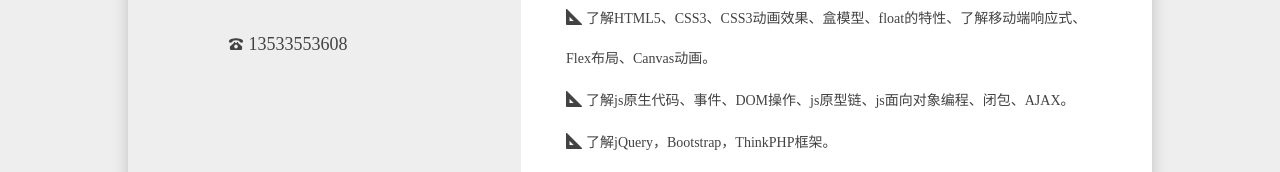
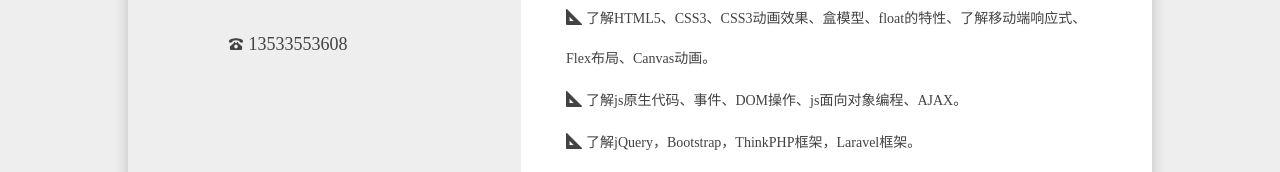
Before and after one commit to EhperYee/About, a plain HTML site: page index.html in a window 1280 px wide. Shown: the part 769-941 px from the top of the page. Drawn offline with Linux system fonts and the light colour scheme.

Commit message:
Update index.html

```diff
--- a/index.html
+++ b/index.html
@@ -161,12 +161,12 @@
                             </li>
                             <li>
                                 <i class="iconfont">&#xe65d; </i>
-                                <span>了解js原生代码、事件、DOM操作、js原型链、js面向对象编程、闭包、AJAX。
+                                <span>了解js原生代码、事件、DOM操作、js面向对象编程、AJAX。
 </span>
                             </li>
                             <li>
                                 <i class="iconfont">&#xe65d; </i>
-                                <span>了解jQuery，Bootstrap，ThinkPHP框架。</span>
+                                <span>了解jQuery，Bootstrap，ThinkPHP框架，Laravel框架。</span>
                             </li>
                             <li>
                                 <i class="iconfont">&#xe65d; </i>
```
